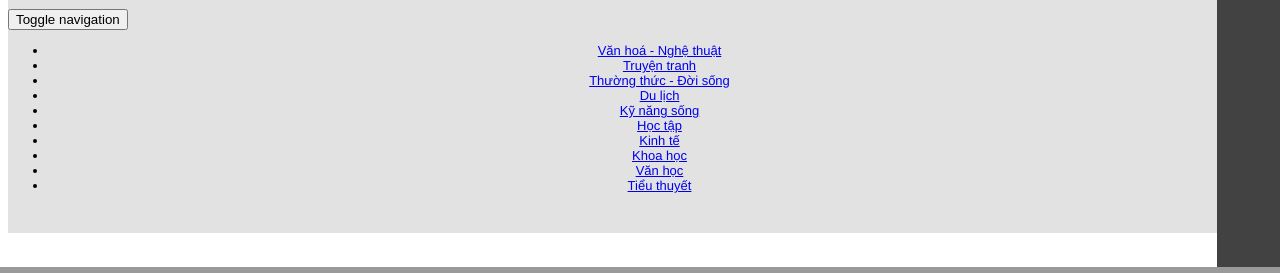
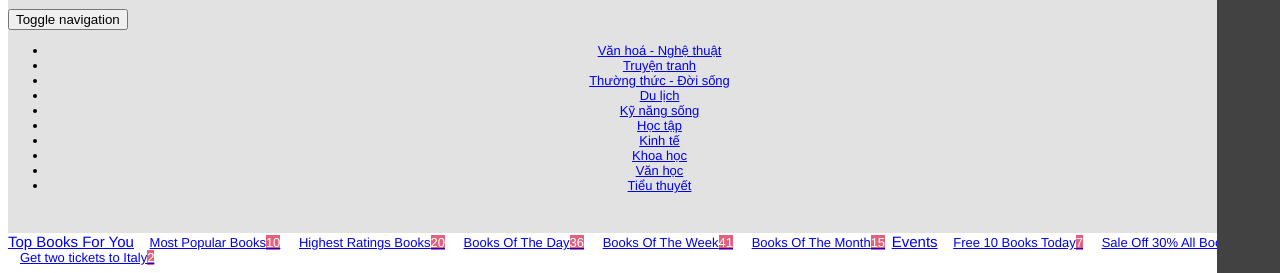
Before and after one commit to quyetdc/Die4topLibrary, a Rails app: page / in a window 1280 px wide. Shown: the part 533-806 px from the top of the page. Run offline with Rails 7, Linux system fonts and the light colour scheme; style sheets or scripts are compiled from the project's sources; some libraries are stand-ins or nearby versions.

Commit message:
Fourth commit

```diff
--- /dev/null
+++ b/app/assets/stylesheets/categorysidebar.css
@@ -0,0 +1,13 @@
+.category-group .active {
+	font-size: 15px;
+}
+
+.category-group span {
+	margin-right: 12px;
+}
+
+.category-group .badge {
+	margin-right: 3px;
+	background-color: #e2617d;
+	color: white;
+}
--- a/app/assets/stylesheets/header.css
+++ b/app/assets/stylesheets/header.css
@@ -11,7 +11,6 @@
 .header-navbar {
     background-color: #246bb6;
     font-size: 13px;
-    box-shadow: 1px 1px 1px 1px #9a9a9a;
     border: 0px;
     border-radius: 0px;
     margin-bottom: 0px;
@@ -61,7 +60,6 @@
     font-size: 13px;
     border: 0px;
     border-radius: 0px;
-    margin-bottom: 0px;
     padding-top: 10px;
     padding-bottom: 10px;
 }
--- a/app/assets/stylesheets/home.scss
+++ b/app/assets/stylesheets/home.scss
@@ -1,3 +1,8 @@
 // Place all the styles related to the Home controller here.
 // They will automatically be included in application.css.
 // You can use Sass (SCSS) here: http://sass-lang.com/
+
+body {
+	font-family: Helvetica;
+	font-size: 13px;
+}
--- a/app/assets/stylesheets/rightsidebar.css
+++ b/app/assets/stylesheets/rightsidebar.css
@@ -10,6 +10,7 @@
 	background-color: #424242;
 	position: fixed;
 	padding: 4px;
+	z-index: 3;
 }
 
 .sidebar-navbar .user-form {
@@ -32,3 +33,9 @@
 .sidebar-navbar button:hover {
 	background-color: #575757;
 }
+
+.sidebar-navbar .setting-form {
+	border-top: 1px solid #f8f8f8;
+	margin-top: 250px;
+	padding-top: 20px;
+}
--- a/app/views/home/index.html.erb
+++ b/app/views/home/index.html.erb
@@ -3,5 +3,16 @@
 	</head>
 
 	<body>
+		<div class="container home-body">
+			<div class="row">
+				<div class="col-md-9">
+
+				</div>
+
+				<div class="col-md-3">
+					<%= render "layouts/categorysidebar" %>
+				</div>
+			</div>
+		</div>
 	</body>
 </html>
--- /dev/null
+++ b/app/views/layouts/_categorysidebar.html.erb
@@ -0,0 +1,20 @@
+<html>
+	<head>
+		<link rel="stylesheet" type="text/css" href="app/assets/stylesheets/categorysidebar.css">
+	</head>
+
+	<body>
+		<div class="list-group category-group">
+		  <a href="#" class="list-group-item active">Top Books For You</a>
+		  <a href="#" class="list-group-item"><span class="glyphicon glyphicon-star" aria-hidden="true"></span>Most Popular Books<span class="badge">10</span></a>
+		  <a href="#" class="list-group-item"><span class="glyphicon glyphicon-signal" aria-hidden="true"></span>Highest Ratings Books<span class="badge">20</span></a>
+		  <a href="#" class="list-group-item"><span class="glyphicon glyphicon-star-empty" aria-hidden="true"></span>Books Of The Day<span class="badge">36</span></a>
+		  <a href="#" class="list-group-item"><span class="glyphicon glyphicon-star-empty" aria-hidden="true"></span>Books Of The Week<span class="badge">41</span></a>
+		  <a href="#" class="list-group-item"><span class="glyphicon glyphicon-star-empty" aria-hidden="true"></span>Books Of The Month<span class="badge">15</span></a>
+		  <a href="#" class="list-group-item active">Events</a>
+		  <a href="#" class="list-group-item"><span class="glyphicon glyphicon-heart" aria-hidden="true"></span>Free 10 Books Today<span class="badge">7</span></a>
+		  <a href="#" class="list-group-item"><span class="glyphicon glyphicon-leaf" aria-hidden="true"></span>Sale Off 30% All Books<span class="badge">8</span></a>
+		  <a href="#" class="list-group-item"><span class="glyphicon glyphicon-tags" aria-hidden="true"></span>Get two tickets to Italy<span class="badge">2</span></a>
+		</div>
+	</body>
+</html>
--- a/app/views/layouts/_rightsidebar.html.erb
+++ b/app/views/layouts/_rightsidebar.html.erb
@@ -4,17 +4,29 @@
 	</head>
 
 	<div class="sidebar-navbar">
-			<div class="form-group user-form">
+		<div class="form-group user-form">
 			<div class="row">
 				<div class="col-md-12">
 				<button type="button" class="btn btn-default"><span class="glyphicon glyphicon-user" aria-hidden="true"></span></button></div>
 				<div class="col-md-12">
 				<button type="button" class="btn btn-default"><span class="glyphicon glyphicon-shopping-cart" aria-hidden="true"></span></button></div>
 				<div class="col-md-12">
-				<button type="button" class="btn btn-default"><span class="glyphicon glyphicon-inbox" aria-hidden="true"></span></button></div>
+				<button type="button" class="btn btn-default"><span class="glyphicon glyphicon-envelope" aria-hidden="true"></span></button></div>
 				<div class="col-md-12">
 				<button type="button" class="btn btn-default"><span class="glyphicon glyphicon-wrench" aria-hidden="true"></span></button></div>
 			</div>
 		</div>
+
+		<div class="form-group setting-form">
+			<div class="row">
+				<div class="col-md-12">
+				<button type="button" class="btn btn-default"><span class="glyphicon glyphicon-signal" aria-hidden="true"></span></button></div>
+				<div class="col-md-12">
+				<button type="button" class="btn btn-default"><span class="glyphicon glyphicon-flag" aria-hidden="true"></span></button></div>
+				<div class="col-md-12">
+				<button type="button" class="btn btn-default"><span class="glyphicon glyphicon-globe" aria-hidden="true"></span></button></div>
+			</div>
+		</div>
+
 	</div>
 </html>
```
